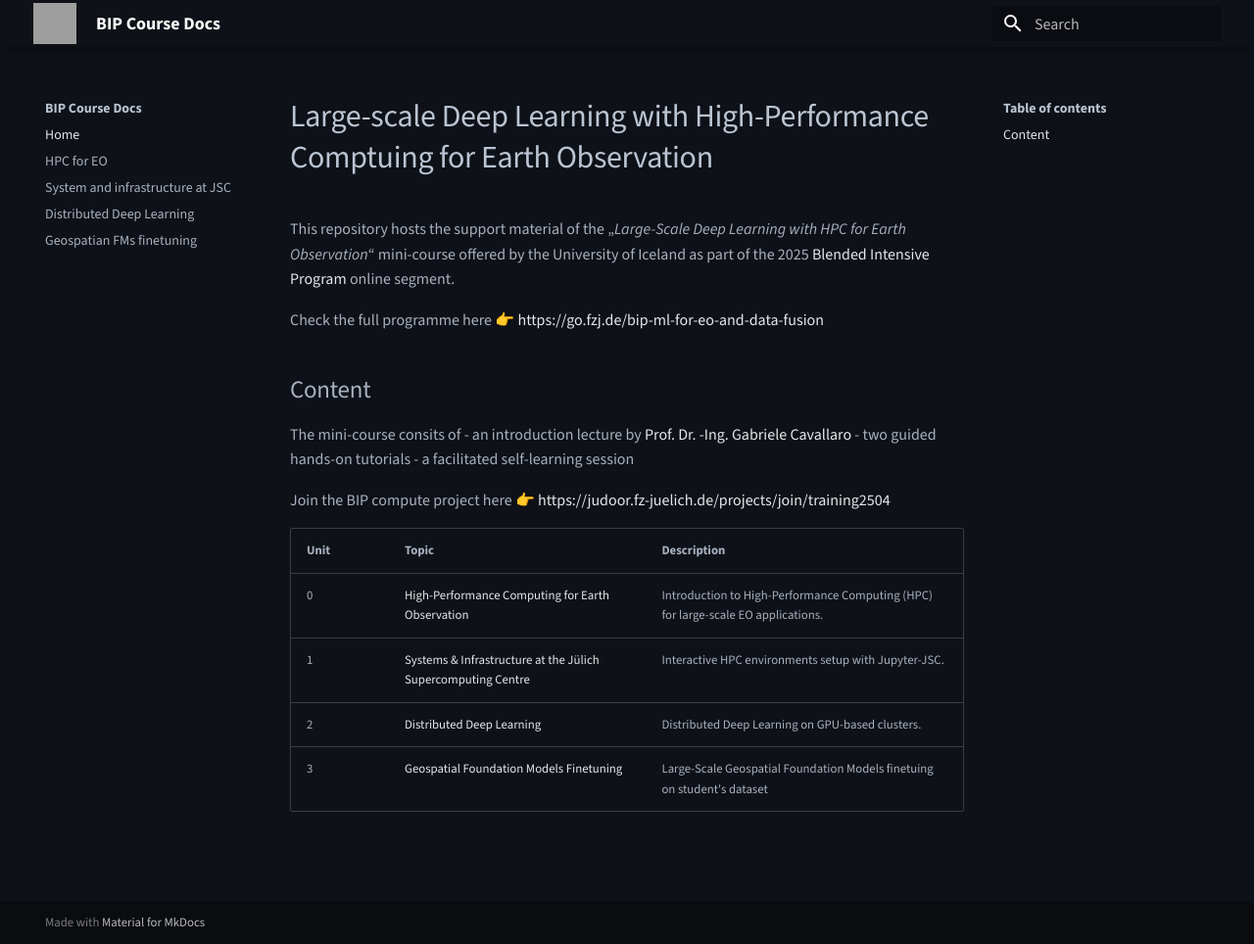
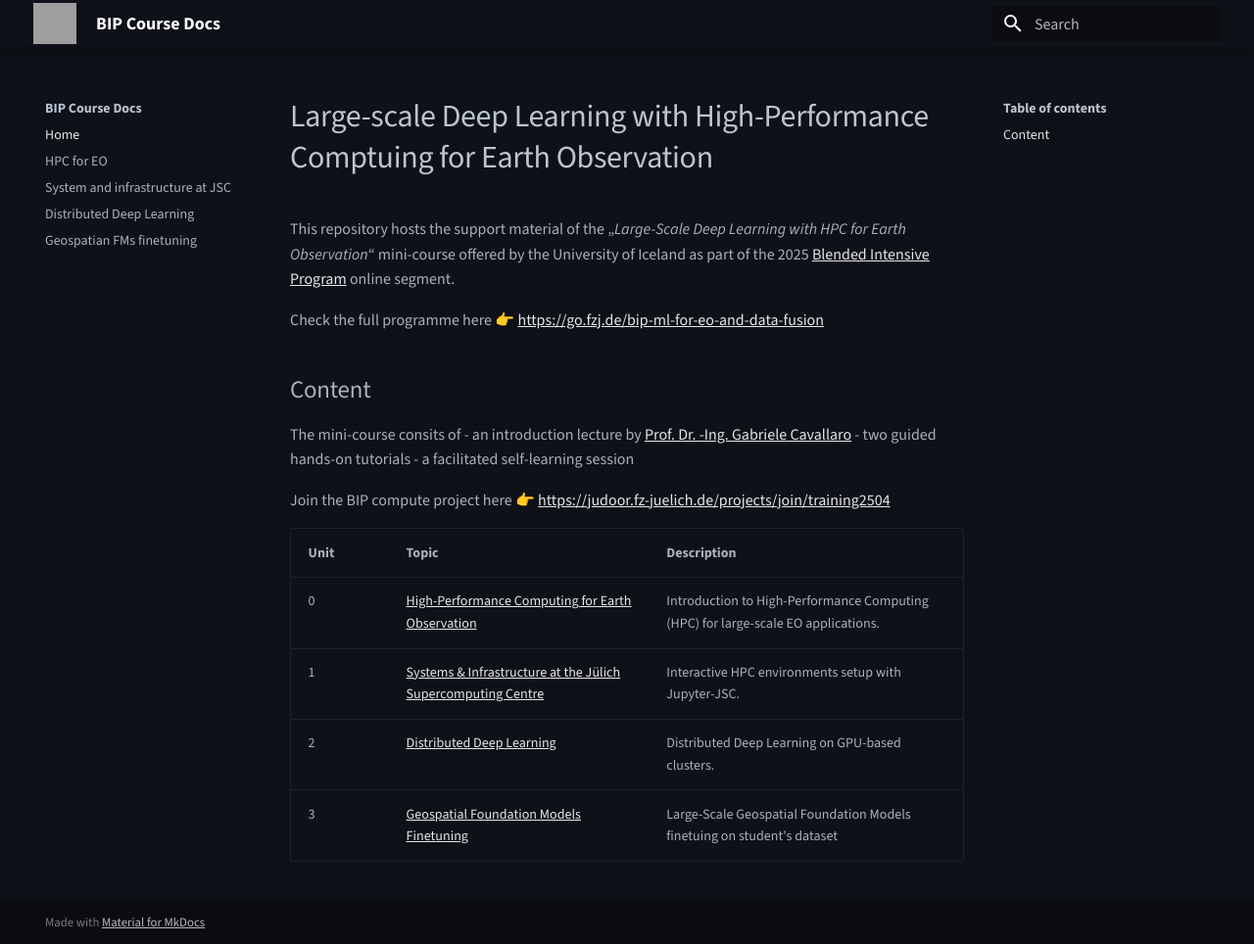
Before and after one commit to stemauro/bip-course, an MkDocs documentation site: the page built from docs/index.md, in a window 1280 px wide and 964 px high. Shown: the whole window at 98% size. Built offline with MkDocs 1.6.1 and Material for MkDocs 9.7.7, drawn with Linux system fonts in a browser that asks for light colours; some web fonts are replaced; grey boxes are pictures that could not be loaded.

Commit message:
:poop: Finalize code block style
Customize code blocks style

```diff
--- a/docs/stylesheets/extra.css
+++ b/docs/stylesheets/extra.css
@@ -8,16 +8,66 @@
     --md-default-bg-color:        #0e1117;
     --md-footer-bg-color:         #0e1117;
     --md-default-fg-color--light: #bbc4d2;
-    --md-typeset-table-color:     #3a3e45;
-    /* --md-primary-bg-color--light: #ECB7B7; */
+    --md-typeset-table-color:     #1c212e;
+    --md-code-fg-color:           #a8b1bf;
+    --md-code-bg-color:           #111622;
+    --md-code-hl-name-color: #e5e7eb;
+    --md-code-hl-punctuation-color:   #a8b1bf;
+    --md-code-hl-keyword-color:     #c4b4ff;
+    --md-code-hl-string-color: #e3cb6b;
+    --md-code-hl-operator-color: #e5e7eb;
+    --md-code-hl-number-color: #e5e7eb;
+    --md-code-hl-function-color: #d8f999;
+    --md-code-hl-constant-color: #e5e7eb;
+    --md-code-hl-comment-color: #424e60;
+    --md-code-hl-class-color: #024dbe;
   }
 
-  .md-header__button.md-logo {
-    margin: 0;
-    padding: 0;
+.md-typeset a {
+  text-decoration: underline;
+}
+
+.md-header__button.md-logo {
+  margin: 0;
+  padding: 0;
 }
 
 .md-header__button.md-logo img, .md-header__button.md-logo svg {
   height: 2.1rem;
   width: 2.2rem;
 }
+
+/* See: https://github.com/squidfunk/mkdocs-material/issues/175#issuecomment-616694465 */
+.md-typeset__table {
+  min-width: 100%;
+}
+.md-typeset table:not([class]) {
+  display: table;
+}
+.md-typeset table td, .md-typeset table th {
+  font-size: 1.1em;
+}
+
+/* Code */
+.md-typeset pre {
+  border-radius: 4px;
+  border: 1px solid #1c212e;
+  font-size: 1em;
+}
+
+.md-typeset code {
+  border-radius: 4px;
+  border: 1px solid #1c212e;
+}
+
+.highlight .k {
+  font-style: italic;
+}
+
+.highlight .kn {
+  font-style: italic;
+}
+
+.highlight .nn {
+  color: #d8f999 !important;
+}
--- a/mkdocs.yml
+++ b/mkdocs.yml
@@ -15,6 +15,7 @@
     scheme: bip
   font:
     text: Source Sans 3
+    code: DM Mono
   logo: assets/computer.png
   favicon: assets/computer.png
 extra_css:
@@ -24,3 +25,10 @@
 markdown_extensions:
   - pymdownx.tasklist:
       custom_checkbox: true
+  - pymdownx.highlight:
+      anchor_linenums: true
+      line_spans: __span
+      pygments_lang_class: true
+  - pymdownx.inlinehilite
+  - pymdownx.snippets
+  - pymdownx.superfences
```
Also changed, not shown: docs/index.md (line endings or trailing spaces).
